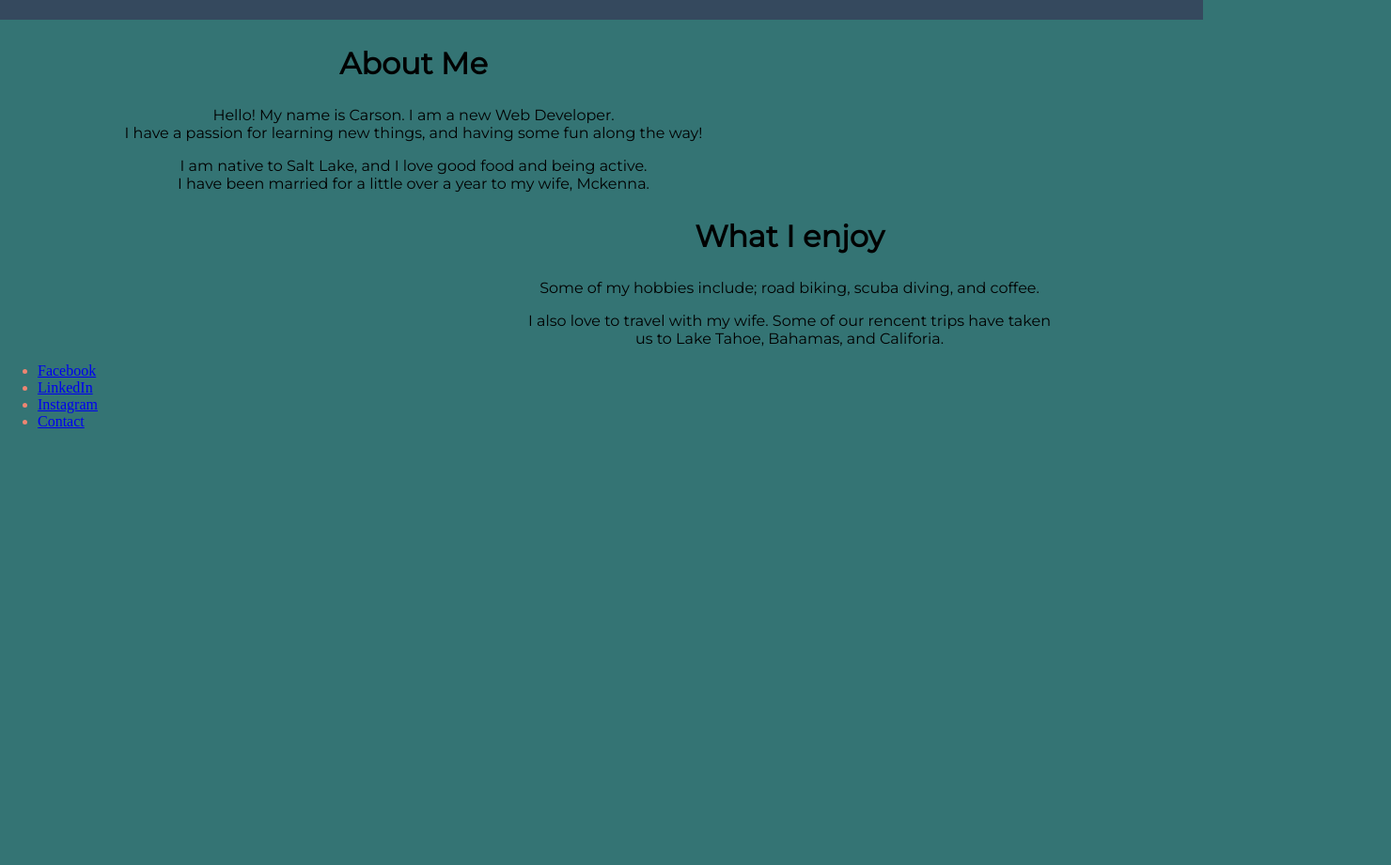
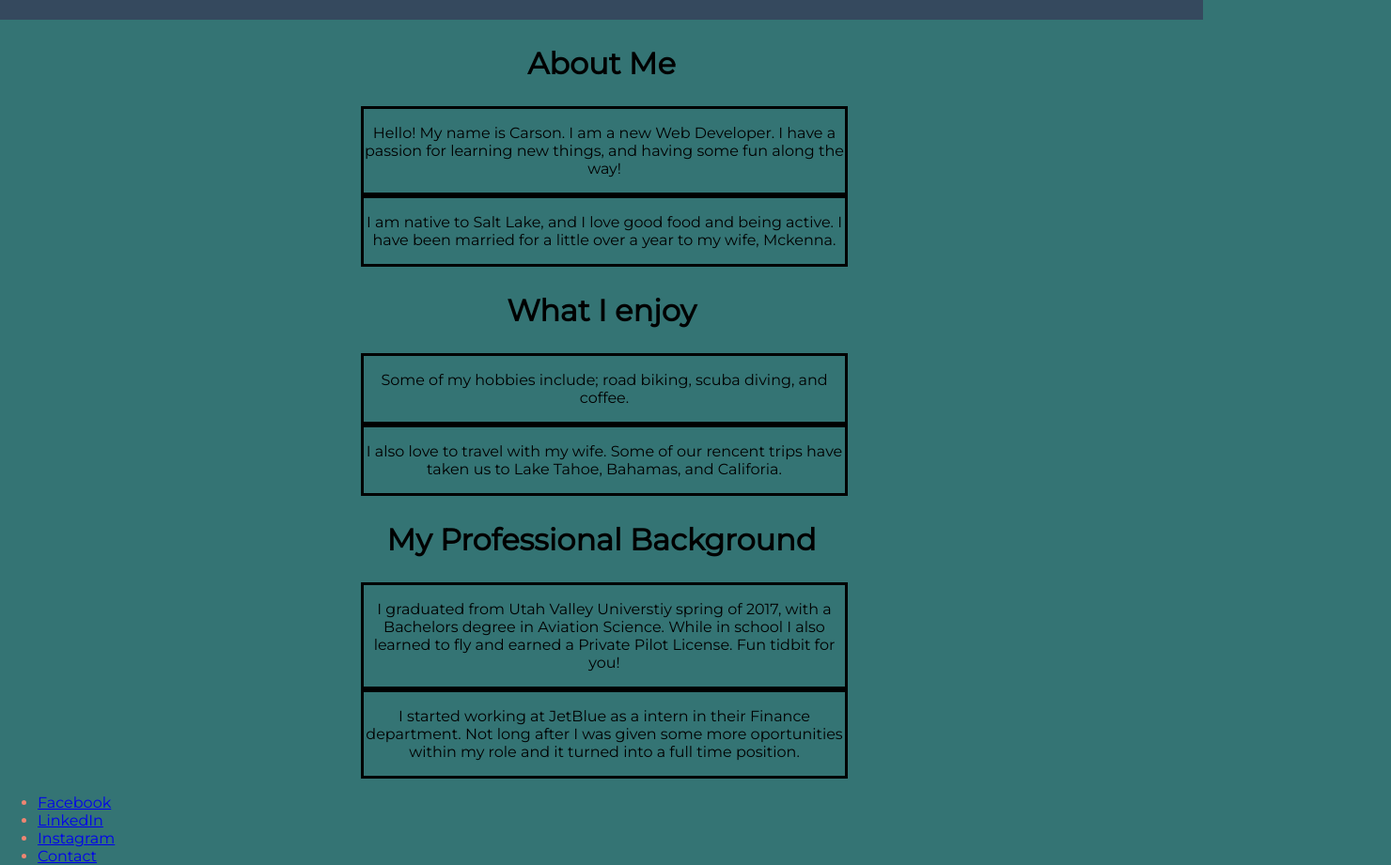
Before and after one commit to carsonmeiling/About_me_DPL, a plain HTML site: page index.html in a window 1280 px wide. Shown: the part 173-1094 px from the top of the page at 94% size, 1480 px wide, since content can reach past the window. Before the commit the page ends 800 px from the top, so only its background shows below. Drawn offline with Linux system fonts and the light colour scheme.

Commit message:
Adjusted cnct page, added nav hover, positioning

```diff
--- a/css/styles.css
+++ b/css/styles.css
@@ -1,6 +1,8 @@
 body {
   background-color:#347474;
   margin: 0;
+  font-family: 'Montserrat', sans-serif;
+
 }
 
 header {
@@ -50,21 +52,29 @@ footer{
   margin: 20px 0px 20px 20px;
 }
 
+a[type=button]:hover {
+  background-color: #ee8572;
+}
+
 /* About me */
+
+
+
+/* #about-me{
+  text-align: center;
+  font-size: 20px; */
+}
+/* .about{
+  height: 300px;
+  width: 500px;
+  background-color: cornsilk;
+} */
 
 .about{
   text-align: center;
   display: inline;
   font-family: 'Montserrat', sans-serif;
-  position: relative;
-  right: 200px;
-
-
-}
-
-#about-me{
-  text-align: center;
-  font-size: 20px;
+  border: red solid;
 }
 
 .likes{
@@ -72,7 +82,22 @@ footer{
   display: inline;
   font-family: 'Montserrat', sans-serif;
   position: relative;
-  left: 200px
+}
+
+.back-ground{
+  text-align: center;
+  display: inline;
+  font-family: 'Montserrat', sans-serif;
+  position: relative;
+}
+
+.content{
+  display: block;
+  width: 40%;
+  border: black solid;
+  text-align: center;
+  position: relative;
+  left: 30%;
 }
 
 /* Footer */
@@ -95,7 +120,7 @@ input[type=text], select, textarea{
 }
 input[type=submit] {
   background-color: #63b7af;
-  color: white;
+  color:black;
   padding: 12px 20px;
   border: none;
   border-radius: 4px;
@@ -110,6 +135,8 @@ input[type=submit]:hover {
   border-radius: 5px;
   background-color: #f2f2f2;
   padding: 20px;
+  margin-left: 30px;
+  margin-right: 30px;
 }
 #comments{
   height: 200px;
--- a/index.html
+++ b/index.html
@@ -20,34 +20,44 @@
       <a type = "button" id = "contact-button" class = 'nav-button' href="./contact.html">Contact</a>
     </div>
   </header>
-  <div class='about'>
-    <div>
-      <h2 class = 'about-me'>About Me</h2>
-      <p>Hello! My name is Carson. I am a new Web Developer. <br>
+  <div class="about">
+    <h2 class = 'aboutMe'>About Me</h2>
+    <div class = "content">
+      <p>Hello! My name is Carson. I am a new Web Developer.
         I have a passion for learning new things, and having some fun along the way! </p>
     </div>
-    <div>
-      <p>I am native to Salt Lake, and I love good food and being active.<br>
+    <div class = "content">
+      <p>I am native to Salt Lake, and I love good food and being active.
         I have been married for a little over a year to my wife, Mckenna.</p>
     </div>
 
   </div>
-  <div class = "likes">
-    <h2 class = 'hobbby'>What I enjoy</h2>
-    <div>
+  <div class = "about">
+    <h2 class = 'hobbbies'>What I enjoy</h2>
+    <div class = "content">
       <p>Some of my hobbies include; road biking, scuba diving, and coffee.</p>
     </div>
-    <div>
-      <p>I also love to travel with my wife. Some of our rencent trips have taken<br>
+    <div class = "content">
+      <p>I also love to travel with my wife. Some of our rencent trips have taken
         us to Lake Tahoe, Bahamas, and Califoria.</p>
     </div>
   </div>
 
-  <div>
+  <div class = "about">
+    <h2 class = "from">My Professional Background</h2>
+    <div class = "content">
+      <p>I graduated from Utah Valley Universtiy spring of 2017, with a Bachelors degree in Aviation Science.
+        While in school I also learned to fly and earned a Private Pilot License. Fun tidbit for you!
+      </p>
+    </div>
+      <div class = "content">
+        <p>I started working at JetBlue as a intern in their Finance department. Not long after I was given some more
+          oportunities within my role and it turned into a full time position. </p>
+      </div>
+  </div>
 
 
-    </footer>
-  </div>
+
 <script type="text/javascript" src="./index.js" ></script>
 </body>
 <footer>
```
